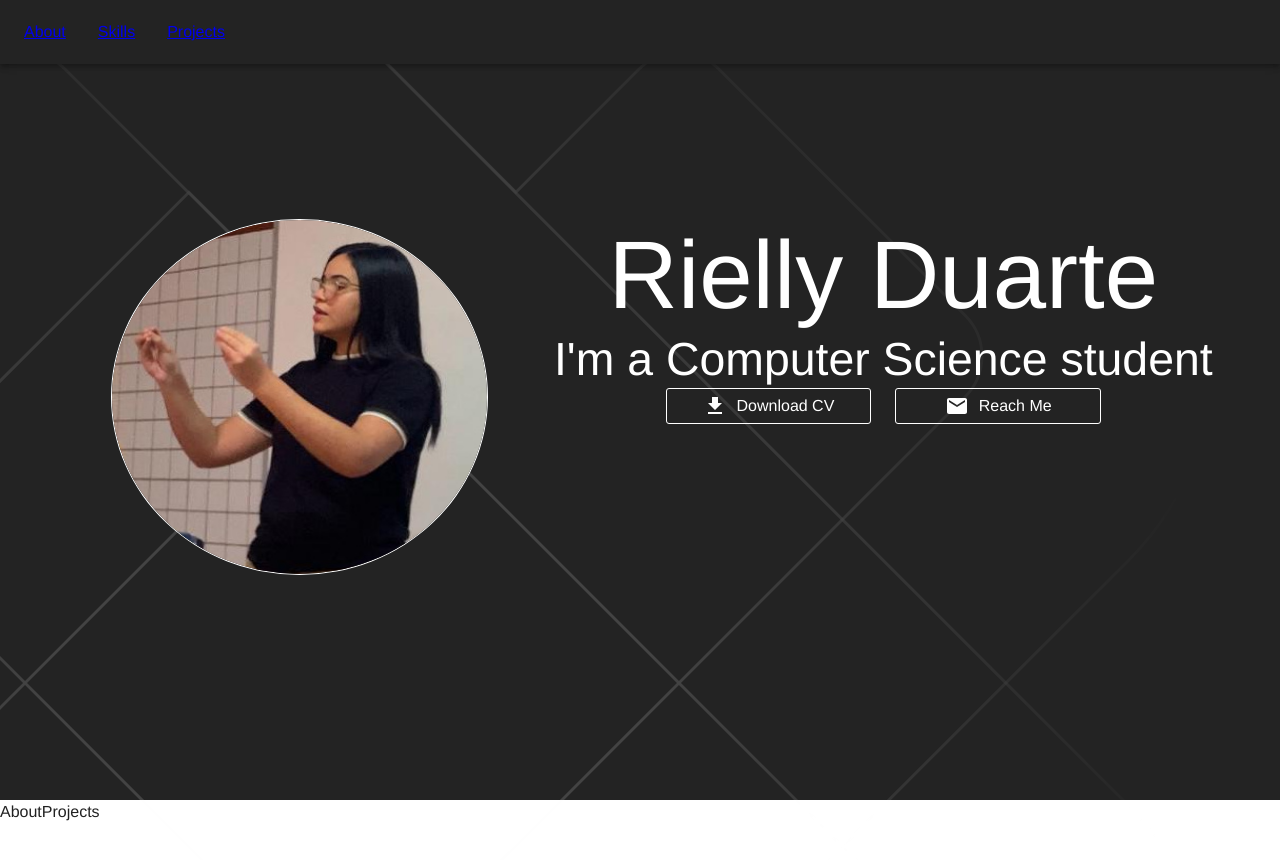
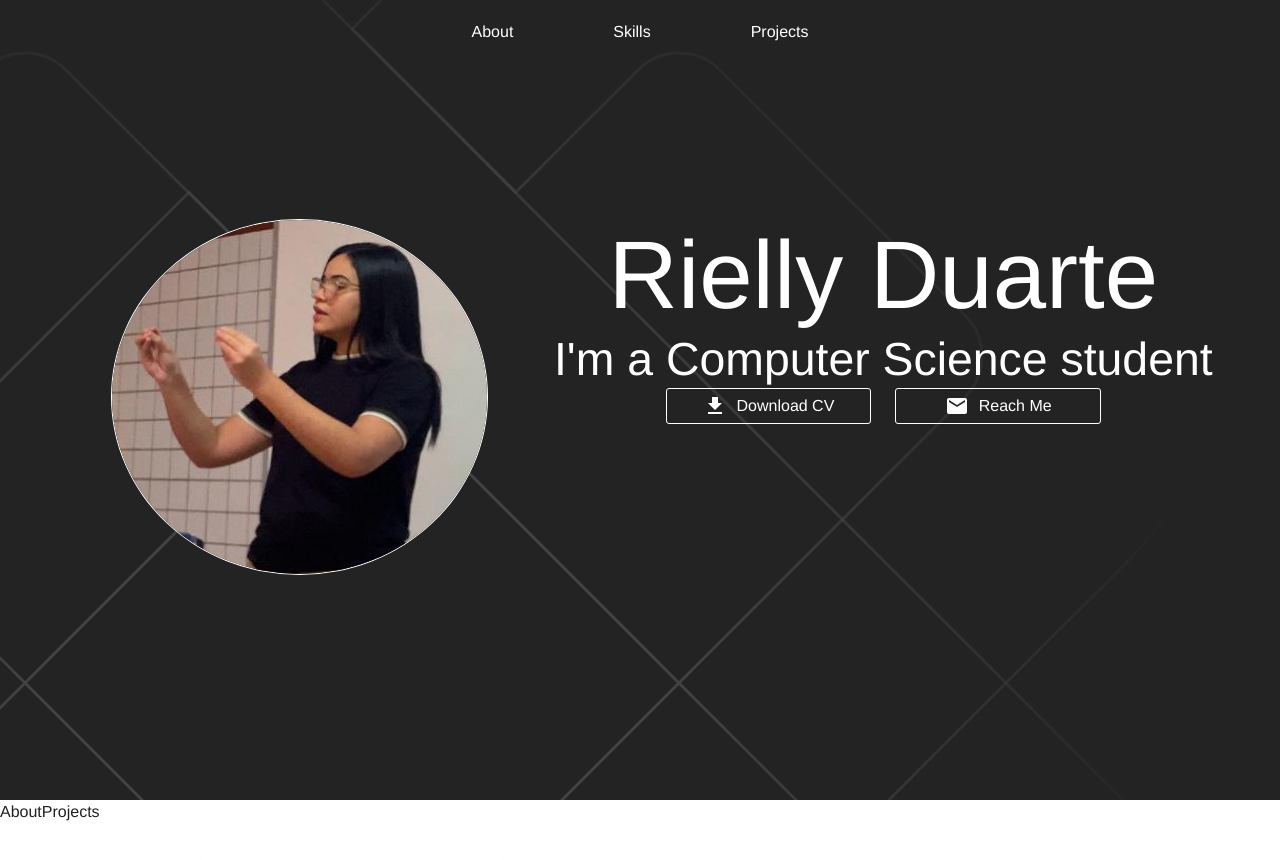
Before and after one commit to rluizaduarte/Portfolio-RD, a Next.js app in the folder portfolio/: page / in a window 1280 px wide. Shown: the top 860 px of the page. Built offline with nearby package versions, Linux system fonts and the light colour scheme; what @mui/material-nextjs would draw is missing.

Commit message:
fix nav bar and aply animation pattern to styled button

```diff
--- a/portfolio/app/components/NavBar.tsx
+++ b/portfolio/app/components/NavBar.tsx
@@ -1,24 +1,54 @@
 "use client";
 
-import { AppBar, Box, Toolbar, Typography, styled } from "@mui/material"
+import { AppBar, Box, Toolbar, Typography, TypographyProps, styled } from "@mui/material";
+import theme from "../theme";
 
-const StyledToobar = styled(Toolbar)(() => ({
+const StyledAppBar = styled(AppBar)(() => ({
+  background: "transparent",
+  boxShadow: "none",
+}));
+
+const StyledToolbar = styled(Toolbar)(() => ({
   display: "flex",
-  justifyContent: "space-between"
-}))
+  justifyContent: "center",
+  padding: "12px 48px",
+}));
+
+const NavLink = styled(Typography)<TypographyProps<"a", { component: "a" }>>(() => ({
+  cursor: "pointer",
+  fontSize: "1rem",
+  fontWeight: 500,
+  color: theme.palette.primary.contrastText,
+  textDecoration: "none",
+  position: "relative",
+  transition: "color 0.25s ease",
+  "&::after": {
+    content: '""',
+    position: "absolute",
+    left: 0,
+    bottom: -4,
+    width: 0,
+    height: "1.5px",
+    backgroundColor: theme.palette.secondary.main,
+    transition: "width 0.25s ease",
+  },
+  "&:hover::after": {
+    width: "100%",
+  },
+}));
 
 const NavBar = () => {
   return (
-    <AppBar position="absolute">
-      <StyledToobar>
-        <Box sx={{ display: "flex", gap: "32px" }}>
-          <Typography component="a" href="#about" sx={{ cursor: "pointer" }}>About</Typography>
-          <Typography component="a" href="#skills" sx={{ cursor: "pointer" }}>Skills</Typography>
-          <Typography component="a" href="#projects" sx={{ cursor: "pointer" }}>Projects</Typography>
+    <StyledAppBar position="fixed" elevation={0}>
+      <StyledToolbar>
+        <Box sx={{ display: "flex", gap: "100px" }}>
+          <NavLink component="a" href="#about">About</NavLink>
+          <NavLink component="a" href="#skills">Skills</NavLink>
+          <NavLink component="a" href="#projects">Projects</NavLink>
         </Box>
-      </StyledToobar>
-    </AppBar>
-  )
-}
+      </StyledToolbar>
+    </StyledAppBar>
+  );
+};
 
-export default NavBar
+export default NavBar;
--- a/portfolio/app/components/StyledButton.tsx
+++ b/portfolio/app/components/StyledButton.tsx
@@ -2,6 +2,8 @@ import { styled } from "@mui/material/styles";
 import { ReactNode } from "react";
 
 const StyledButtonBase = styled("button")(({ theme }) => ({
+  position: "relative",
+  overflow: "hidden",
   backgroundColor: "transparent",
   border: `1px solid ${theme.palette.primary.contrastText}`,
   borderRadius: "3px",
@@ -12,9 +14,22 @@ const StyledButtonBase = styled("button")(({ theme }) => ({
   justifyContent: "center",
   gap: "10px",
   color: theme.palette.primary.contrastText,
-    "&:hover": {
-        backgroundColor: theme.palette.secondary.light,
-        color: theme.palette.primary.main,
+  cursor: "pointer",
+  zIndex: 0,
+  "&::before": {
+    content: '""',
+    position: "absolute",
+    top: 0,
+    left: 0,
+    width: "100%",
+    height: "100%",
+    backgroundColor: theme.palette.secondary.main,
+    transform: "translateX(-100%)",
+    transition: "transform 0.3s ease",
+    zIndex: -1,
+  },
+  "&:hover::before": {
+    transform: "translateX(0)",
   },
 }));
 
```
Lines whose indentation alone changed are shown as unchanged.
